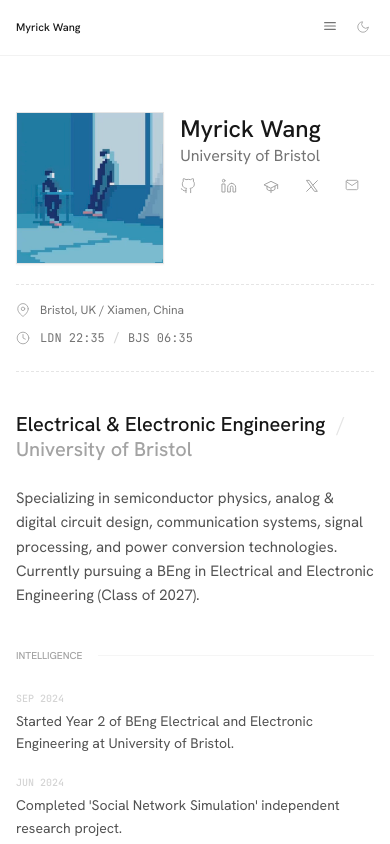
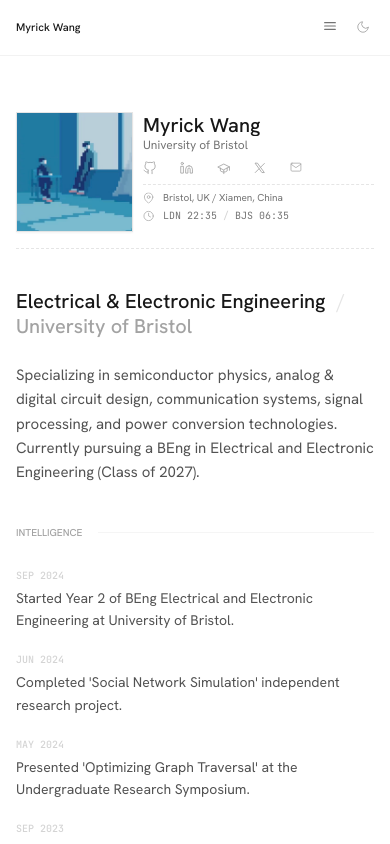
Before and after one commit to rickkwang/rickkwang.github.io, a React (Vite) app in the folder minimalist-academic-portfolio/: page / in a window 390 px wide. Shown: the top 844 px of the page. Built offline with nearby package versions, Linux system fonts and the light colour scheme.

Commit message:
style: compact home hero layout and move meta under socials

```diff
--- a/minimalist-academic-portfolio/App.tsx
+++ b/minimalist-academic-portfolio/App.tsx
@@ -198,39 +198,36 @@
     {/* Profile Header */}
     <section className="flex flex-col md:flex-row gap-10 md:gap-24 lg:gap-32">
       {/* Mobile Hero Card */}
-      <div className="md:hidden w-full border-b border-dashed border-neutral-200 dark:border-neutral-800 pb-6">
-        <div className="flex items-start gap-4">
-          <div className="w-[38vw] max-w-[170px] min-w-[120px] thin-border bg-white dark:bg-neutral-900 shadow-sm border-neutral-200 dark:border-neutral-800 flex-shrink-0">
+      <div className="md:hidden w-full border-b border-dashed border-neutral-200 dark:border-neutral-800 pb-4">
+        <div className="flex items-start gap-2.5">
+          <div className="w-[30vw] max-w-[132px] min-w-[96px] thin-border bg-white dark:bg-neutral-900 shadow-sm border-neutral-200 dark:border-neutral-800 flex-shrink-0">
             <img
               src={PROFILE.avatar}
               className="block w-full h-auto object-contain opacity-100"
               alt="Avatar"
             />
           </div>
-          <div className="flex-1 min-w-0 pt-1">
-            <h3 className="text-[24px] leading-[1.1] font-medium text-neutral-900 dark:text-neutral-100 truncate">{PROFILE.name}</h3>
-            <p className="mt-1 text-[16px] leading-[1.25] text-neutral-500 dark:text-neutral-400 truncate">University of Bristol</p>
-            <div className="mt-3 grid grid-cols-5 gap-3 text-neutral-400 dark:text-neutral-600 max-w-[220px]">
-              <a href={`https://${PROFILE.socials.github}`} target="_blank" rel="noopener noreferrer" className="hover:text-black dark:hover:text-neutral-200 transition-all" title="GitHub"><IconGitHub /></a>
-              <a href={`https://${PROFILE.socials.linkedin}`} target="_blank" rel="noopener noreferrer" className="hover:text-black dark:hover:text-neutral-200 transition-all" title="LinkedIn"><IconLinkedIn /></a>
-              <a href={`https://${PROFILE.socials.scholar}`} target="_blank" rel="noopener noreferrer" className="hover:text-black dark:hover:text-neutral-200 transition-all" title="Google Scholar"><IconScholar /></a>
-              <a href={`https://${PROFILE.socials.twitter}`} target="_blank" rel="noopener noreferrer" className="hover:text-black dark:hover:text-neutral-200 transition-all" title="X (Twitter)"><IconX /></a>
-              <a href={`mailto:${PROFILE.email}`} className="hover:text-black dark:hover:text-neutral-200 transition-all" title="Email"><IconMail /></a>
+          <div className="flex-1 min-w-0 pt-0.5">
+            <h3 className="text-[20px] leading-[1.1] font-medium text-neutral-900 dark:text-neutral-100 truncate">{PROFILE.name}</h3>
+            <p className="mt-0.5 text-[12px] leading-[1.2] text-neutral-500 dark:text-neutral-400 truncate">University of Bristol</p>
+            <div className="mt-2 grid grid-cols-5 gap-2 text-neutral-400 dark:text-neutral-600 max-w-[176px]">
+              <a href={`https://${PROFILE.socials.github}`} target="_blank" rel="noopener noreferrer" className="hover:text-black dark:hover:text-neutral-200 transition-all scale-[0.85] origin-left" title="GitHub"><IconGitHub /></a>
+              <a href={`https://${PROFILE.socials.linkedin}`} target="_blank" rel="noopener noreferrer" className="hover:text-black dark:hover:text-neutral-200 transition-all scale-[0.85] origin-left" title="LinkedIn"><IconLinkedIn /></a>
+              <a href={`https://${PROFILE.socials.scholar}`} target="_blank" rel="noopener noreferrer" className="hover:text-black dark:hover:text-neutral-200 transition-all scale-[0.85] origin-left" title="Google Scholar"><IconScholar /></a>
+              <a href={`https://${PROFILE.socials.twitter}`} target="_blank" rel="noopener noreferrer" className="hover:text-black dark:hover:text-neutral-200 transition-all scale-[0.85] origin-left" title="X (Twitter)"><IconX /></a>
+              <a href={`mailto:${PROFILE.email}`} className="hover:text-black dark:hover:text-neutral-200 transition-all scale-[0.85] origin-left" title="Email"><IconMail /></a>
             </div>
-          </div>
-        </div>
-
-        <div className="mt-5 pt-4 border-t border-dashed border-neutral-200 dark:border-neutral-800 space-y-2.5 text-[12px] text-neutral-500 dark:text-neutral-400">
-          <div className="flex items-center gap-2.5">
-            <IconLocation />
-            <span className="break-words">{PROFILE.location}</span>
-          </div>
-          <div className="flex items-center gap-2.5">
-            <IconClock />
-            <div className="uppercase flex items-center gap-2 mono">
-              <span>LDN {time.ldn}</span>
-              <span className="opacity-30">/</span>
-              <span>BJS {time.bjs}</span>
+            <div className="mt-2 pt-1.5 border-t border-dashed border-neutral-200 dark:border-neutral-800 text-[10px] text-neutral-500 dark:text-neutral-400 leading-tight">
+              <div className="flex items-center gap-1.5 min-w-0">
+                <span className="scale-[0.8] origin-left"><IconLocation /></span>
+                <span className="truncate">{PROFILE.location}</span>
+              </div>
+              <div className="mt-1 flex items-center gap-1.5 uppercase mono">
+                <span className="scale-[0.8] origin-left"><IconClock /></span>
+                <span>LDN {time.ldn}</span>
+                <span className="opacity-30">/</span>
+                <span>BJS {time.bjs}</span>
+              </div>
             </div>
           </div>
         </div>
```
